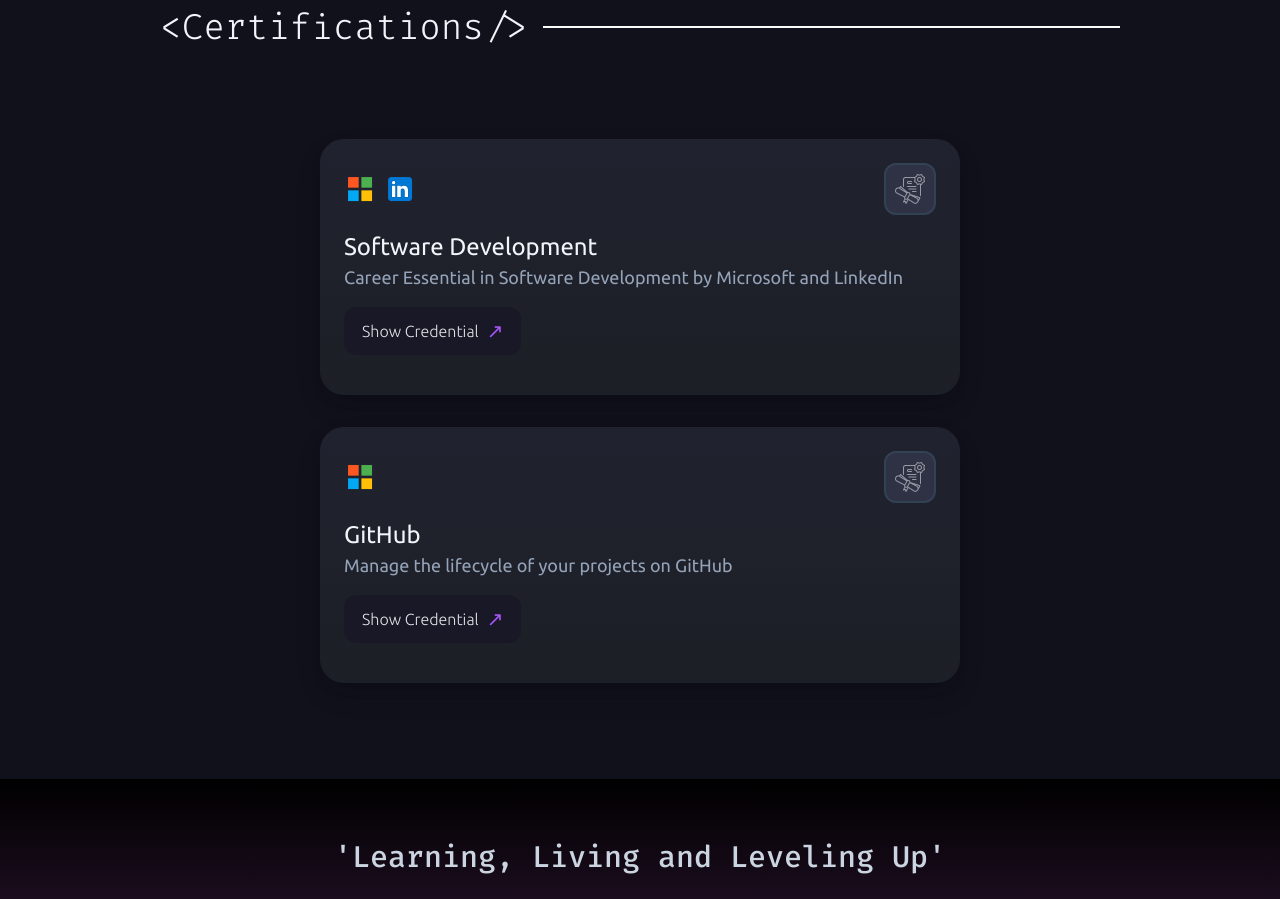
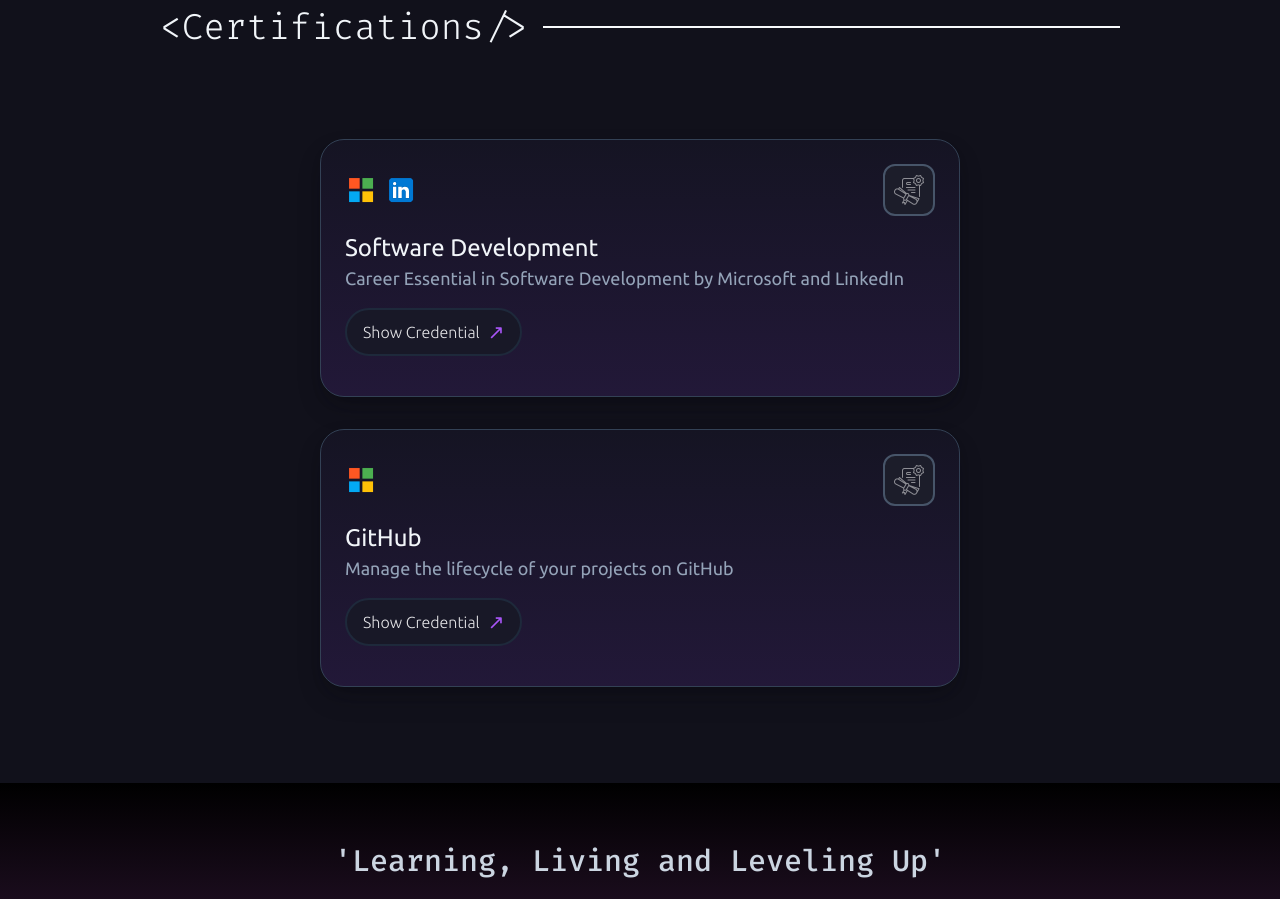
Before and after one commit to PiyushDev01/Portfolio, a React (Vite) app: page / in a window 1280 px wide. Shown: the part 4160-5059 px from the top of the page. Built offline with nearby package versions, Linux system fonts and the light colour scheme.

Commit message:
certificate card update

```diff
--- a/src/component/CertifCard.jsx
+++ b/src/component/CertifCard.jsx
@@ -15,7 +15,7 @@
     initial="hidden"
     whileInView={"show"}
     viewport={{ once: false, amount: 0.1 }}
-    id="certcontainer" className= ' transition-all flex flex-col  md:w-[80%] md:min-h-[10rem] h-fit bg-gradient-to-b from-[#20222f] to-[#1d1f26] overflow-hidden rounded-3xl p-6 mx-4 my-4 justify-between '>
+    id="certcontainer" className= ' transition-all flex flex-col  md:w-[80%] md:min-h-[10rem] h-fit bg-gradient-to-b border-[1px] border-slate-700 from-[#151423] to-[#221838] overflow-hidden rounded-3xl p-6 mx-4 my-4 justify-between '>
             <div id="allicons" className=' flex items-center justify-between mb-4'>
 
             <div id="icons" className=' flex  gap-2 py-2'  >
@@ -28,11 +28,11 @@
                 }
 
             </div>
-            <div id='icon' className=' w-fit h-fit p-2 bg-[#2f3245] rounded-xl border-2 border-slate-700  ' ><img src={img} className=' w-8 opacity-50' alt="" /></div>
+            <div id='icon' className=' w-fit h-fit p-2 bg-[#1c1d2a] rounded-xl border-[2px] border-slate-600  ' ><img src={img} className=' w-8 opacity-50' alt="" /></div>
             </div>
             <h1  className="font-ubuntu text-xl md:text-2xl text-slate-100 " >{title}</h1>
             <p className='text-sm md:text-lg font-ubuntu text-slate-400 ' >{disc}</p>
-             <a href={link} className=' w-fit' target='_blank'> <button className=' flex gap-2 items-center my-4 transition-all hover:border-purple-400 border-transparent border-2 w-fit px-4 py-2 rounded-xl text-sm md:text-base  bg-mybg text-zinc-200 font-light font-ubuntu ' >Show Credential <span className=' text-xl text-purple-500 '>&#8599;</span> </button></a>
+             <a href={link} className=' w-fit' target='_blank'> <button className=' flex gap-2 items-center my-4 transition-all hover:border-purple-400 border-slate-800 border-2 w-fit px-4 py-2 rounded-full text-sm md:text-base  bg-mybg text-zinc-200 font-light font-ubuntu ' >Show Credential <span className=' text-xl text-purple-500 '>&#8599;</span> </button></a>
 
     </motion.div>
     </>
--- a/src/pages/Skills.jsx
+++ b/src/pages/Skills.jsx
@@ -21,7 +21,7 @@
   Python:[py,2],
   GitHub: [github,2],
   Git: [git,1],
-  MaterialUI: [mui,3]
+  "Material⠀UI" : [mui,3]
 };
 
 function Skills() {
```
